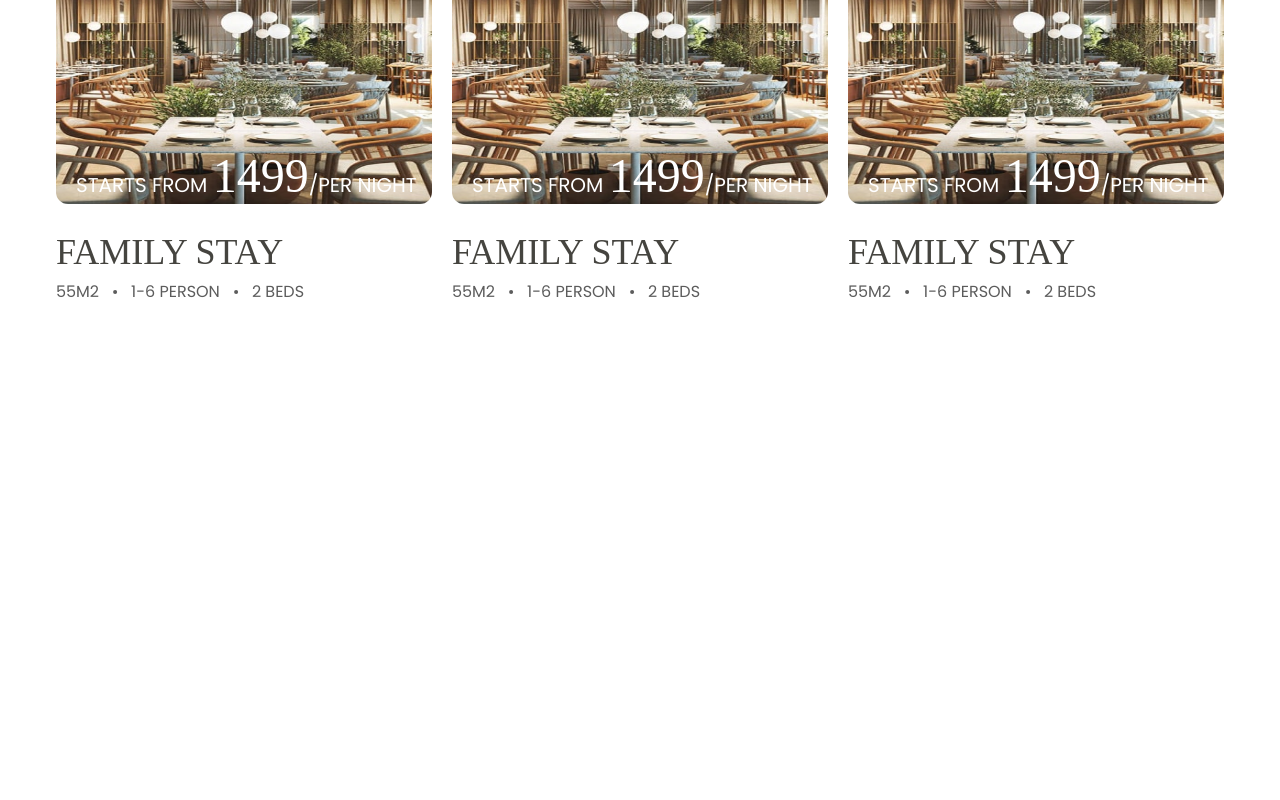
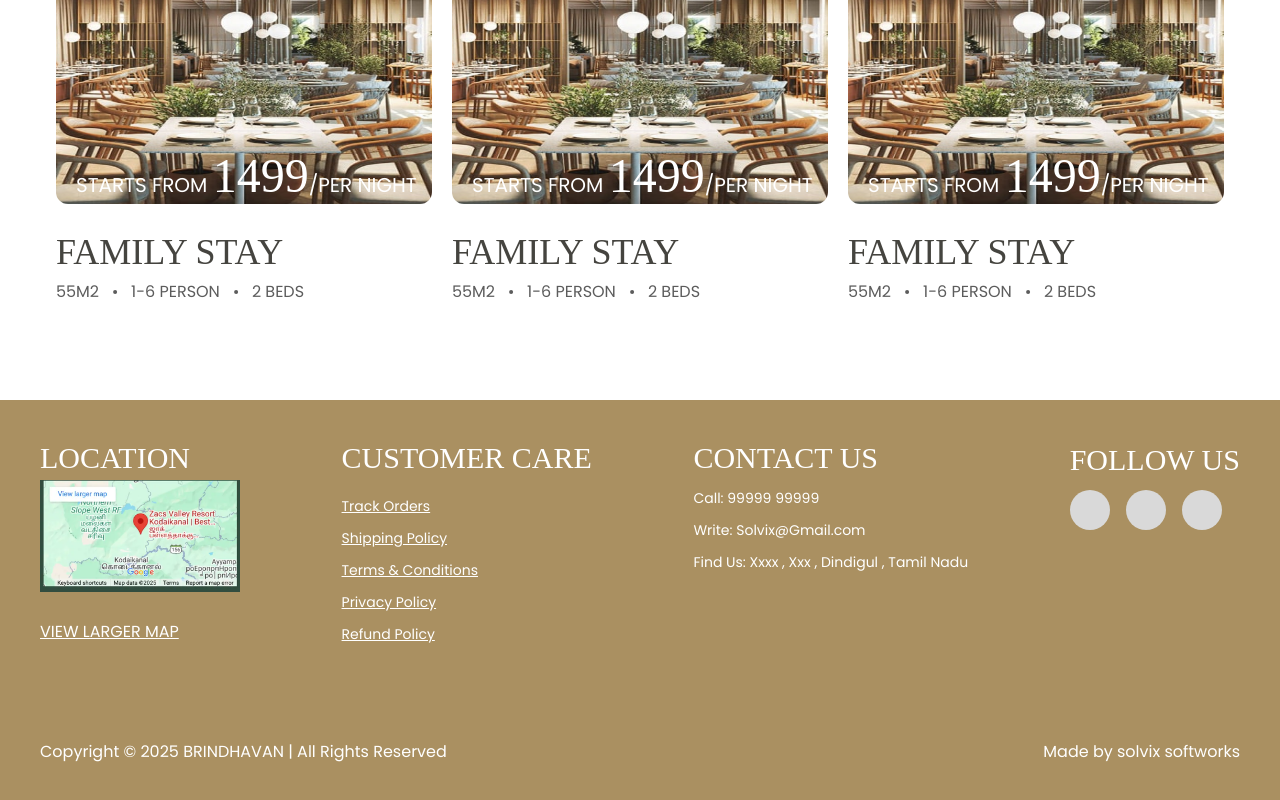
Before and after one commit to NAVIN0507/hotel, a Next.js app: page /room in a window 1280 px wide. Shown: the part 2677-3477 px from the top of the page. Before the commit the page ends 3077 px from the top, so only its background shows below. Built offline with nearby package versions, Linux system fonts and the light colour scheme; a web font is replaced by a local one.

Commit message:
Added Footer

```diff
--- a/app/room/page.tsx
+++ b/app/room/page.tsx
@@ -1,3 +1,4 @@
+import Footer from '@/components/Room/Footer'
 import Hero from '@/components/Room/Hero'
 import NavBar from '@/components/Room/NavBar'
 import OtherRooms from '@/components/Room/OtherRooms'
@@ -6,12 +7,16 @@ import React from 'react'
 
 const page = () => {
   return (
+    <>
    <main className='p-4 flex flex-col gap-10 mb-20'>
     <NavBar/>
     <Hero/>
     <RoomInfo/>
     <OtherRooms/>
+
    </main>
+   <Footer/>
+   </>
   )
 }
 
--- /dev/null
+++ b/components/Room/Footer.tsx
@@ -0,0 +1,50 @@
+import Image from 'next/image'
+import React from 'react'
+
+const Footer = () => {
+  return (
+   <footer className='bg-[#AA9061] text-white w-full h-full p-10'>
+    <div className='flex items-center justify-between gap-4'>
+    <div className='flex flex-col gap-1'>
+        <h1 className='font-mono text-3xl'>LOCATION</h1>
+        <Image
+        src={"/assets/map1.png"}
+        alt='map'
+        width={200}
+        height={200}
+        />
+        <p className='underline mt-6 hover:cursor-pointer'>VIEW LARGER MAP</p>
+    </div>
+    <div className='flex flex-col gap-1'>
+        <h1 className='font-mono text-3xl'>CUSTOMER CARE</h1>
+        <p className='text-sm underline mt-4'>Track Orders</p>
+        <p className='text-sm underline mt-2'>Shipping Policy</p>
+        <p className='text-sm underline mt-2'>Terms & Conditions</p>
+        <p className='text-sm underline mt-2'>Privacy Policy</p>
+         <p className='text-sm underline mt-2'>Refund Policy</p>
+        </div>
+           <div className='flex flex-col gap-1 -mt-18'>
+        <h1 className='font-mono text-3xl'>CONTACT US</h1>
+        <p className='text-sm mt-2'>Call: 99999 99999</p>
+        <p className='text-sm mt-2'>Write: Solvix@Gmail.com</p>
+        <p className='text-sm mt-2'>Find Us: Xxxx , Xxx , Dindigul , Tamil Nadu</p>
+
+        </div>
+           <div className='flex flex-col gap-1 -mt-28'>
+        <h1 className='font-mono text-3xl'>FOLLOW US</h1>
+        <div className='flex gap-4 mt-2'>
+       <div className='w-10 h-10 rounded-full bg-[#D9D9D9] '></div>
+        <div className='w-10 h-10 rounded-full bg-[#D9D9D9]'></div>
+         <div className='w-10 h-10 rounded-full bg-[#D9D9D9]'></div>
+       </div>
+        </div>
+    </div>
+    <div className='flex items-center justify-between mt-24'>
+        <h1>Copyright © 2025 BRINDHAVAN | All Rights Reserved</h1>
+        <h1>Made by solvix softworks</h1>
+    </div>
+   </footer>
+  )
+}
+
+export default Footer
```
